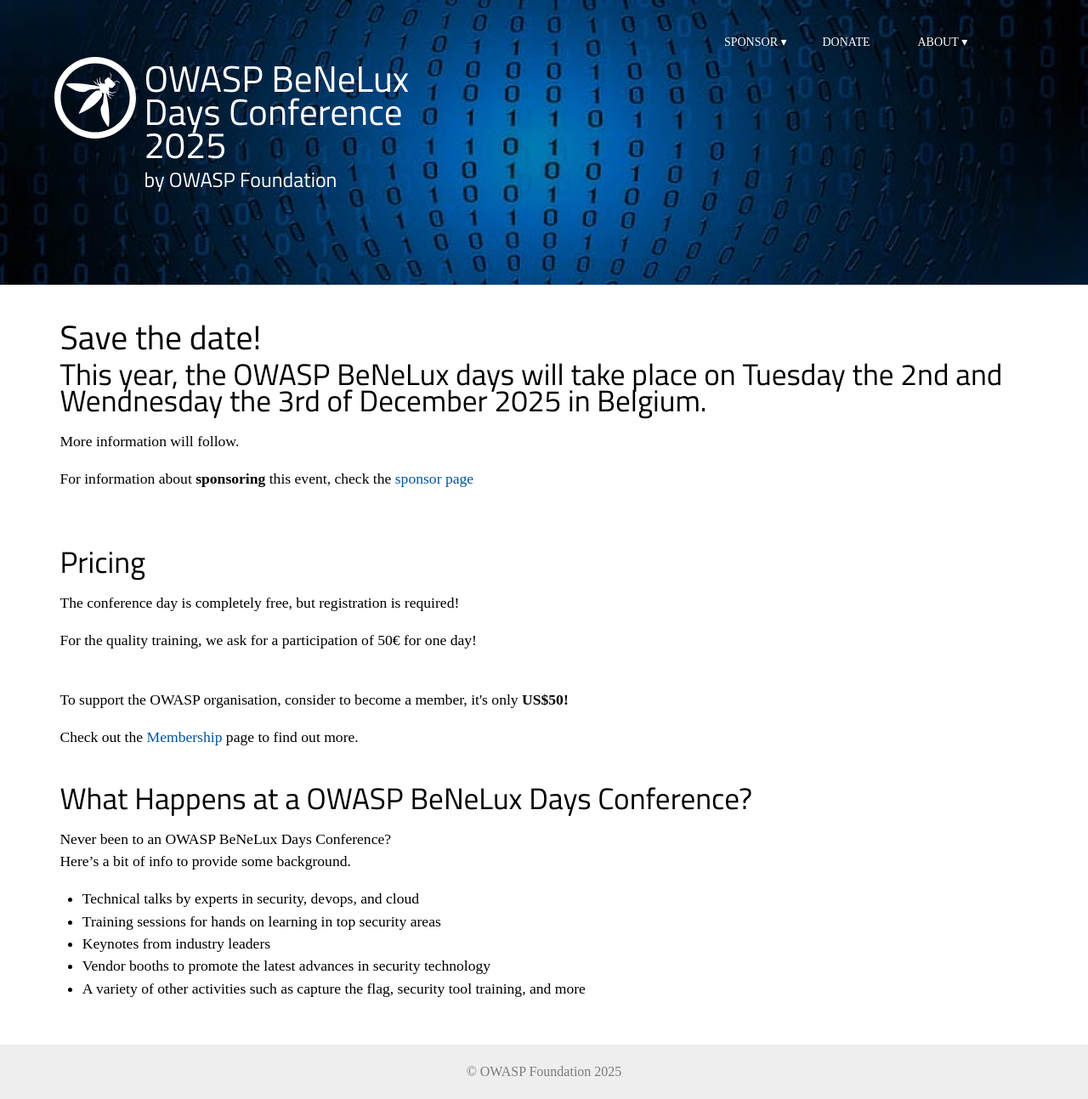
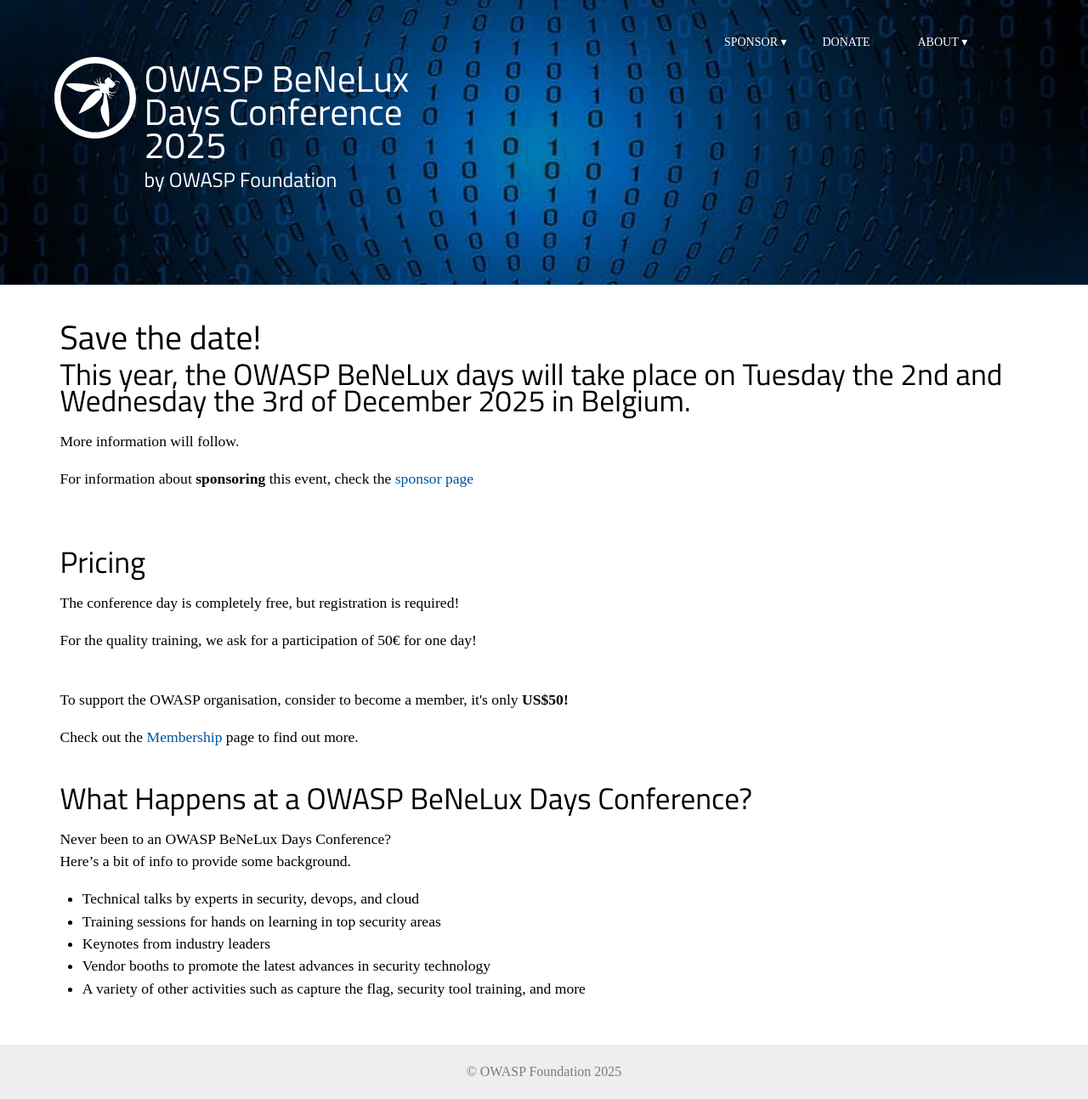
Before and after one commit to GroeneKoeien/OWASP-BeNeLux-Website, a Jekyll site: the page built from index.html, in a window 1280 px wide. Shown: the whole page at 85% size. Built offline with Jekyll 4.4.1, drawn with Linux system fonts in a browser that asks for light colours; some web fonts are replaced.

Commit message:
Update index.html
typo

```diff
--- a/index.html
+++ b/index.html
@@ -8,7 +8,7 @@ show_trainings: false
 <section class="punch">
 
 <h1>Save the date!</h1>
-<h2>This year, the OWASP BeNeLux days will take place on Tuesday the 2nd and Wendnesday the 3rd of December 2025 in Belgium.</h2>
+<h2>This year, the OWASP BeNeLux days will take place on Tuesday the 2nd and Wednesday the 3rd of December 2025 in Belgium.</h2>
 
 <p>More information will follow.</p>
 
```
